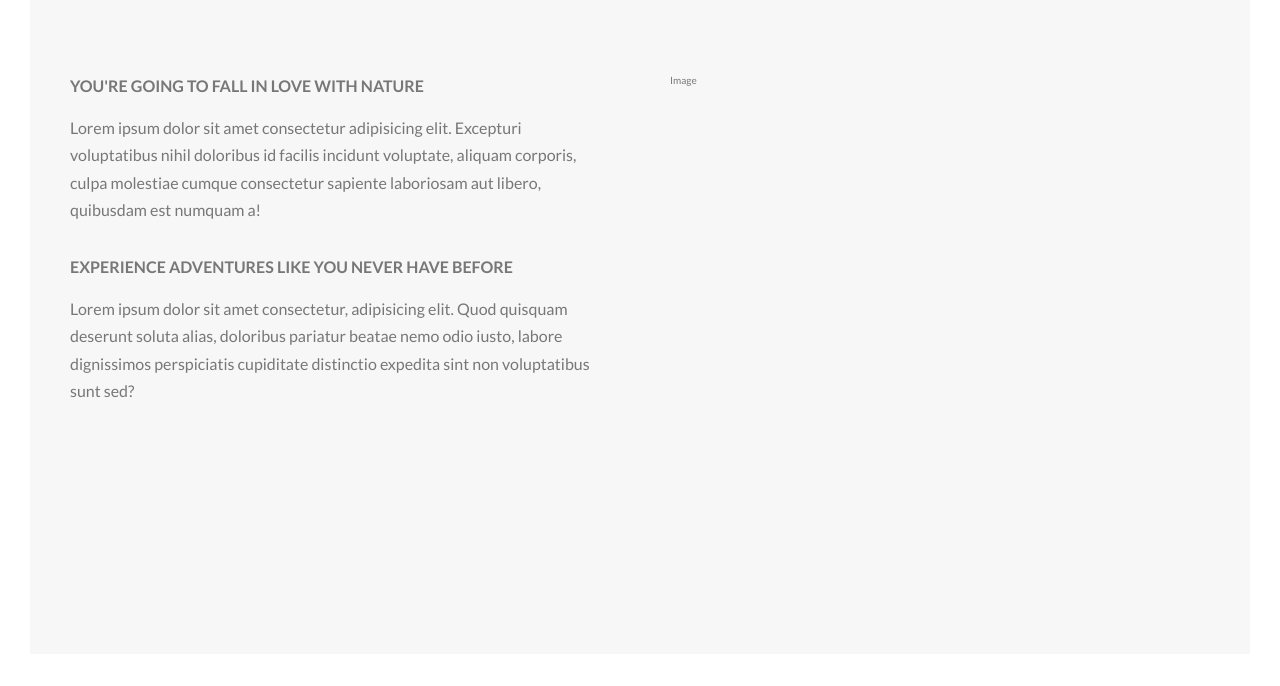
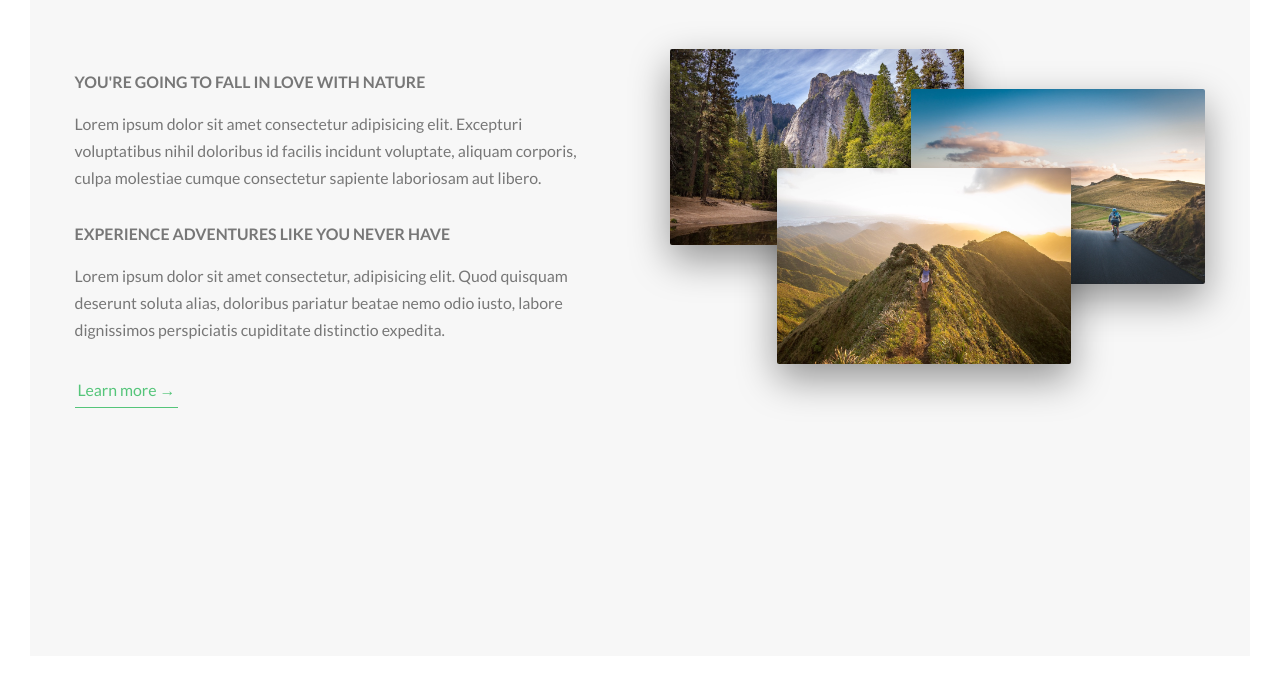
Before and after one commit to MelissaDTH/Natours, a website: page index.html in a window 1280 px wide. Shown: the part 899-1585 px from the top of the page. Drawn offline with nearby package versions, Linux system fonts and the light colour scheme.

Commit message:
added 'learn more' btn and composition images

```diff
--- a/index.html
+++ b/index.html
@@ -42,14 +42,20 @@
         <div class="row">
           <div class="col-1-of-2">
             <h3 class="heading-tertiary u-margin-bottom-small">You're going to fall in love with nature</h3>
-            <p class="paragraph">Lorem ipsum dolor sit amet consectetur adipisicing elit. Excepturi voluptatibus nihil doloribus id facilis incidunt voluptate, aliquam corporis, culpa molestiae cumque consectetur sapiente laboriosam aut libero, quibusdam est numquam a!</p>
+            <p class="paragraph">Lorem ipsum dolor sit amet consectetur adipisicing elit. Excepturi voluptatibus nihil doloribus id facilis incidunt voluptate, aliquam corporis, culpa molestiae cumque consectetur sapiente laboriosam aut libero.</p>
 
-          <h3 class="heading-tertiary u-margin-bottom-small">Experience adventures like you never have before</h3>
-          <p class="paragraph">Lorem ipsum dolor sit amet consectetur, adipisicing elit. Quod quisquam deserunt soluta alias, doloribus pariatur beatae nemo odio iusto, labore dignissimos perspiciatis cupiditate distinctio expedita sint non voluptatibus sunt sed? </p>
+          <h3 class="heading-tertiary u-margin-bottom-small">Experience adventures like you never have</h3>
+          <p class="paragraph">Lorem ipsum dolor sit amet consectetur, adipisicing elit. Quod quisquam deserunt soluta alias, doloribus pariatur beatae nemo odio iusto, labore dignissimos perspiciatis cupiditate distinctio expedita.</p>
+
+          <a href="https://www.linkedin.com/in/melissathart/" class="btn-text">Learn more &rarr;</a>
         </div>
 
           <div class="col-1-of-2">
-            Image
+            <div class="composition">
+              <img src="img/nat-1-large.jpg" alt="photo 1" class="composition__photo composition__photo--p1">
+              <img src="img/nat-2-large.jpg" alt="photo 2" class="composition__photo composition__photo--p2">
+              <img src="img/nat-3-large.jpg" alt="photo 3" class="composition__photo composition__photo--p3">
+            </div>
           </div>
         </div>
       </section>
@@ -120,8 +126,7 @@
         <div class='col-3-of-4'>
           Col 3 of 4
         </div>
-      </div> -->
-
-    <!-- </section> -->
+      </div>
+    </section> -->
   </body>
 </html>
--- a/sass/abstracts/_variables.scss
+++ b/sass/abstracts/_variables.scss
@@ -9,6 +9,9 @@ $color-grey-dark: #777;
 $color-white: #fff;
 $color-black: #000;
 
+// FONT
+$default-font-size: 1.6rem;
+
 // GRID
 $grid-width: 114rem;
 $gutter-vertical: 8rem;
--- a/sass/base/_base.scss
+++ b/sass/base/_base.scss
@@ -7,8 +7,8 @@
   box-sizing: inherit;
 }
 
-html {
-  font-size: 62.5%; /* 1 rem is the root size; 10px. But never change root size to 10px */
+html { // this defines what 1 rem is
+  font-size: 62%; /* 1 rem is the root size; 10px. But never change root size to 10px */
 }
 
 body {
--- a/sass/base/_typography.scss
+++ b/sass/base/_typography.scss
@@ -45,19 +45,19 @@ body {
   transition: all .2s;
 
   &:hover {
-    transform: skewY(2deg) skewX(15deg) scale(1.1);
+    transform: skewY(1deg) skewX(6deg) scale(1.1);
     text-shadow: .5rem 1rem 2rem rgba($color-black, .2);
   }
 }
 
 .heading-tertiary {
-  font-size: 1.6rem;
+  font-size: $default-font-size;
   font-weight: 700;
   text-transform: uppercase;
 }
 
 .paragraph {
-  font-size: 1.6rem;
+  font-size: $default-font-size;
 
     &:not(:last-child) {
       margin-bottom: 3rem;
--- a/sass/components/_button.scss
+++ b/sass/components/_button.scss
@@ -58,3 +58,28 @@
     animation-fill-mode: backwards;
   }
 }
+
+.btn-text {
+  &:link,
+  &:visited {
+    font-size: $default-font-size;
+    color: $color-primary;
+    display: inline-block; // now can use box properties like padding
+    text-decoration: none;
+    border-bottom: 0.1rem solid $color-primary;
+    padding: .3rem;
+    transition: all .2s;
+  }
+
+  &:hover {
+    background-color: $color-primary;
+    color: $color-white;
+    box-shadow: 0 1rem 2rem rgba($color-black, 0.15);
+    transform: translateY(-.2rem);
+}
+
+  &:active {
+    box-shadow: 0 .5rem 1rem rgba($color-black, 0.15);
+    transform: translateY(0);
+  }
+}
--- /dev/null
+++ b/sass/components/_composition.scss
@@ -0,0 +1,42 @@
+.composition {
+  position: relative;
+
+  &__photo {
+    width: 55%;
+    box-shadow: 0 1.5rem 4rem rgba($color-black, 0.4);
+    border-radius: 0.2rem;
+    // position element is placed according to reference to parent element -> so set position in parent to relative
+    position: absolute;
+    z-index: 1;
+    transition: all .2;
+    outline-offset: 1rem;
+
+    &--p1 {
+      left: 0;
+      top: -2rem;
+    }
+
+    &--p2 {
+      right: 0;
+      top: 2rem;
+    }
+
+    &--p3 {
+      left: 20%;
+      top: 10rem;
+    }
+
+    &:hover {
+      outline: 1.5rem solid $color-primary-dark;
+      transform: scale(1.05) translateY(-.5rem);
+      box-shadow: 0 2.5rem 4rem rgba($color-black, 0.5);
+      // z-index specifies stack order, one with greater stack order is in front of element with lower order
+      z-index: 2;
+    }
+  }
+
+  //.composition:hover composition__photo:not(:hover)
+  &:hover &__photo:not(:hover) {
+    transform: scale(.95);
+  }
+}
--- a/sass/main.scss
+++ b/sass/main.scss
@@ -13,3 +13,4 @@
 @import "layout/grid";
 
 @import "components/button";
+@import "components/composition";
```
Also changed, not shown: css/style.css.
